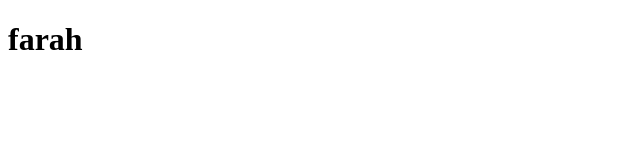
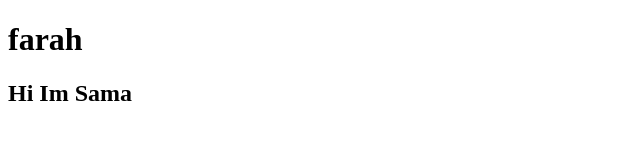
Before and after one commit to farahmahdi/cloud-hm-lab, a plain HTML site: page index.html in a window 1280 px wide. Shown: the whole page, without its empty margins (0-640 px from the left). Drawn offline with Linux system fonts and the light colour scheme.

Commit message:
Its sama

```diff
--- a/index.html
+++ b/index.html
@@ -1,11 +1,15 @@
 <!DOCTYPE html>
 <html lang="en">
+
 <head>
     <meta charset="UTF-8">
     <meta name="viewport" content="width=device-width, initial-scale=1.0">
     <title>Document</title>
 </head>
+
 <body>
     <h1>farah</h1>
+    <h2>Hi Im Sama</h2>
 </body>
+
 </html>
```
